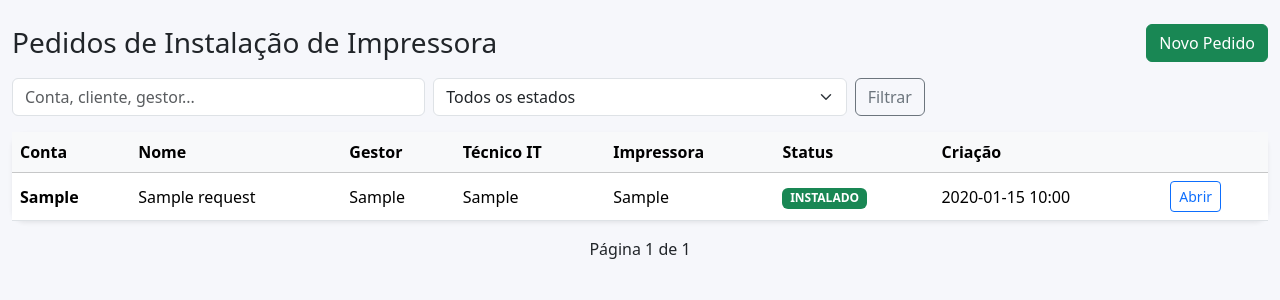
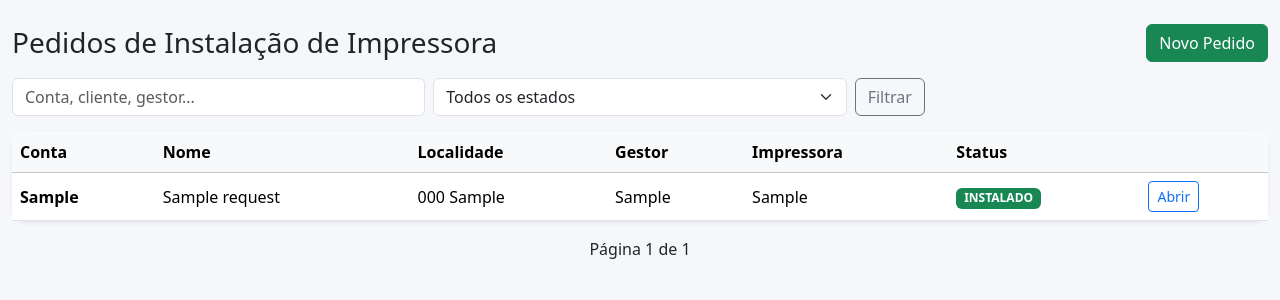
Before and after one commit to gfr73-dev/jolie, a Flask app: page / in a window 1280 px wide. Shown: the part 56-356 px from the top of the page. Run offline with Flask 3, Linux system fonts and the light colour scheme; the visitor is signed in with stand-in values (Sample User, id 1); tables that the repository leaves empty hold one stand-in row (values such as "Sample post"); parts of the project's set-up code (start-up, migrations or seed data) failed here and were passed over.

Commit message:
ajuste colunas no index

```diff
--- a/app/config.py
+++ b/app/config.py
@@ -69,7 +69,7 @@ class Config:
     SMTP_ENABLED = os.getenv("SMTP_ENABLED", "false").lower() == "true"
     SMTP_HOST = os.getenv("SMTP_HOST", "dpd.relay.tmes.trendmicro.eu")
     SMTP_PORT = int(os.getenv("SMTP_PORT", "25"))
-    SMTP_TIMEOUT_SECONDS = int(os.getenv("SMTP_TIMEOUT_SECONDS", "15"))
+    SMTP_TIMEOUT_SECONDS = int(os.getenv("SMTP_TIMEOUT_SECONDS", "10"))
     SMTP_USE_TLS = os.getenv("SMTP_USE_TLS", "false").lower() == "true"
     SMTP_USER = os.getenv("SMTP_USER", "")
     SMTP_PASSWORD = os.getenv("SMTP_PASSWORD", "")
--- a/app/routes/requests.py
+++ b/app/routes/requests.py
@@ -13,7 +13,7 @@ from flask import (
     g,
     current_app,
 )
-from sqlalchemy import or_
+from sqlalchemy import inspect as sqlalchemy_inspect, or_
 from sqlalchemy.exc import IntegrityError
 from app import db
 from app.models import (
@@ -479,20 +479,29 @@ def confirm_printer_collected(request_id):
 def move_to_history(request_id):
     req = RegisterRequest.query.get_or_404(request_id)
     if not g.user.is_admin:
-        flash("Apenas administradores podem mover pedidos para o historico.", "danger")
-        return redirect(url_for("requests.view_request", request_id=req.id))
+        flash("Nao foi possivel mover o pedido para o historico.", "danger")
+        return redirect(url_for("requests.view_request", request_id=request_id))
 
-    history = RegisterRequestHistory(
-        **{column.key: getattr(req, column.key) for column in RegisterRequest.__table__.columns}
-    )
     try:
+        source_attrs_by_column = {
+            prop.columns[0].name: prop.key
+            for prop in sqlalchemy_inspect(RegisterRequest).column_attrs
+        }
+        history = RegisterRequestHistory()
+        for prop in sqlalchemy_inspect(RegisterRequestHistory).column_attrs:
+            source_attr = source_attrs_by_column[prop.columns[0].name]
+            setattr(history, prop.key, getattr(req, source_attr))
+
         db.session.add(history)
         db.session.flush()
         db.session.delete(req)
         db.session.commit()
     except Exception:
+        current_app.logger.exception(
+            "Failed to move request %s to register_request_his", request_id
+        )
         db.session.rollback()
-        flash("NÃ£o foi possÃ­vel mover o pedido para o histÃ³rico.", "danger")
-        return redirect(url_for("requests.view_request", request_id=req.id))
-    flash("Pedido movido para o histÃ³rico.", "success")
+        flash("Nao foi possivel mover o pedido para o historico.", "danger")
+        return redirect(url_for("requests.view_request", request_id=request_id))
+    flash("Pedido movido para o historico.", "success")
     return redirect(url_for("requests.index"))
--- a/app/templates/requests/index.html
+++ b/app/templates/requests/index.html
@@ -44,11 +44,10 @@ content %}
         <tr>
           <th>Conta</th>
           <th>Nome</th>
+          <th>Localidade</th>
           <th>Gestor</th>
-          <th>Técnico IT</th>
           <th>Impressora</th>
           <th>Status</th>
-          <th>Criação</th>
           <th></th>
         </tr>
       </thead>
@@ -57,8 +56,8 @@ content %}
         <tr>
           <td class="fw-semibold">{{ req.account }}</td>
           <td>{{ req.name or '' }}</td>
+          <td>{{ req.zip }} {{ req.city }}</td>
           <td>{{ req.account_manager }}</td>
-          <td>{{ req.account_it }}</td>
           <td>{{ req.printer_requested }}</td>
           <td>
               {% if req.status == 'INSTALADO' %}
@@ -86,7 +85,6 @@ content %}
                   <span class="badge text-bg-secondary">{{ req.status }}</span>
               {% endif %}
               </td>
-          <td>{{ req.creation.strftime('%Y-%m-%d %H:%M') }}</td>
           <td>
             <a
               class="btn btn-sm btn-outline-primary"
--- a/app/templates/requests/view.html
+++ b/app/templates/requests/view.html
@@ -12,6 +12,9 @@
       <div class="card-header fw-semibold">Detalhes do Pedido</div>
       <div class="card-body">
         <dl class="row mb-0">
+          <dt class="col-sm-3">Criação</dt>
+          <dd class="col-sm-9">{{ req.creation.strftime('%Y-%m-%d %H:%M') }}</dd>
+
           <dt class="col-sm-3">Conta</dt>
           <dd class="col-sm-9">{{ req.account }}</dd>
 
```
Also changed, not shown: 1 other file.
